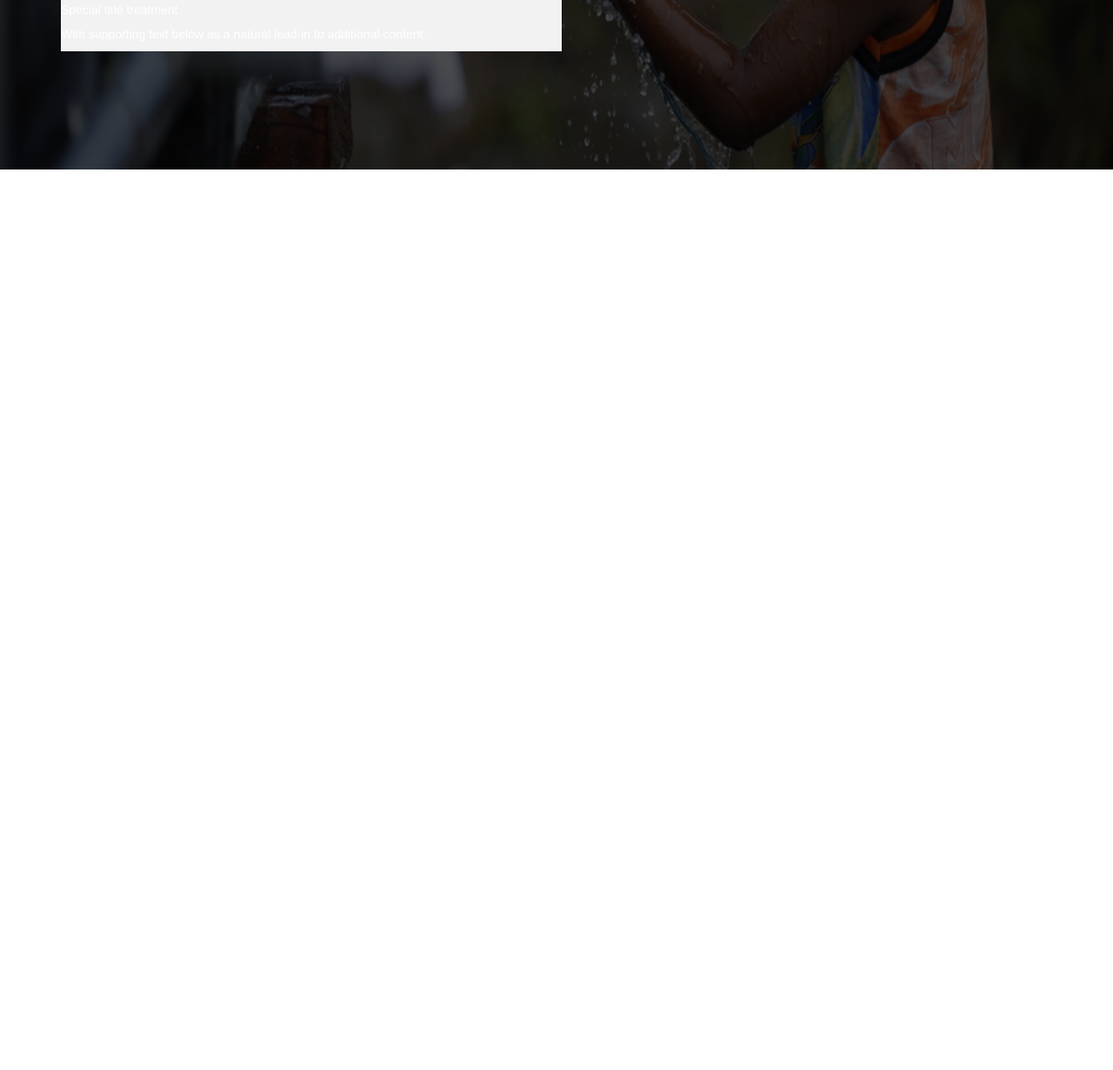
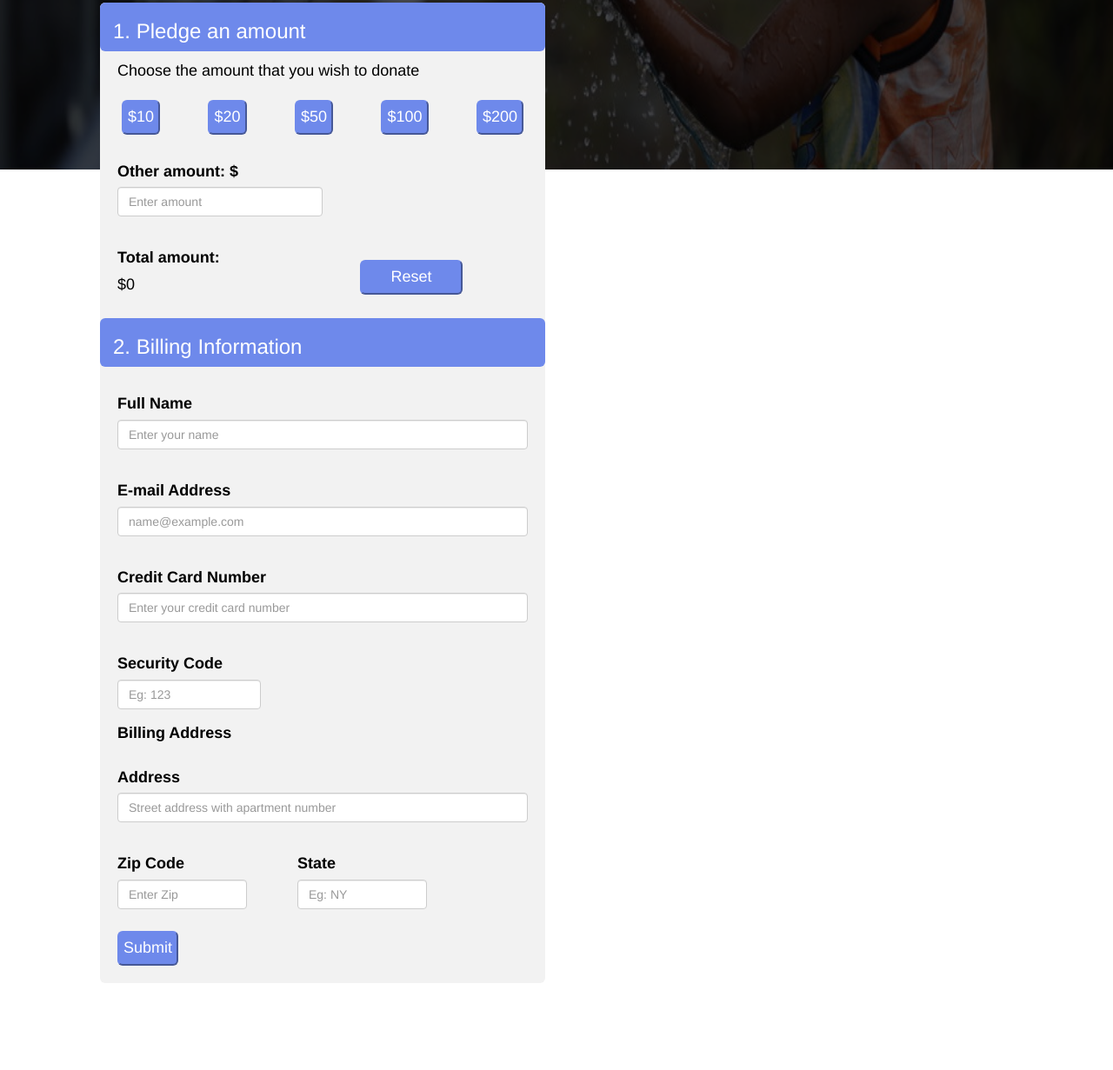
Before and after one commit to josephsayad/purify-water, a plain HTML site: page donate.html in a window 1280 px wide. Shown: the part 605-1836 px from the top of the page at 87% size. Before the commit the page ends 800 px from the top, so only its background shows below. Drawn offline with nearby package versions, Linux system fonts and the light colour scheme.

Commit message:
Added js script for calculating sum and finished up the donate page. Links are left to be added

```diff
--- a/css/donate-style.css
+++ b/css/donate-style.css
@@ -1,11 +1,13 @@
 /* <a> tags require !important in order to override the default methods set up by bootstrap */
 a {
-    color: inherit !important;
+    color: #6E89EB;
+    font-weight: bold;
 }
 
-/*a:hover{
-    text-decoration: none !important; /* removes the underline that appears when hovering
-  }*/
+a:hover {
+    text-decoration: none !important;
+    /* removes the underline that appears when hovering*/
+}
 
 #nav-bar {
     display: flex;
@@ -51,15 +53,15 @@ a {
     border: none;
 }
 
-.carousel-slides{
+.carousel-slides {
     z-index: -111;
-    position:  fixed;
+    position: fixed;
     width: 100%;
     height: 100%;
     filter: brightness(0.3);
 }
 
-#content-wrapper{
+#content-wrapper {
 
     display: flex;
     flex-direction: column;
@@ -68,7 +70,7 @@ a {
 /* all nested under flex-box*/
 #header {
     padding-top: 25px;
-    padding-left: 25px;
+    padding-left: 75px;
     width: 50%;
     z-index: 1;
 }
@@ -83,39 +85,118 @@ a {
     text-align: left;
 }
 
-#paragraph{
-    line-height: 1.5em;
-    margin-left: 45px;
+#paragraph {
+    line-height: 1.6em;
+    margin-left: 95px;
     margin-right: 50%;
-    z-index:1;
+    z-index: 1;
     word-wrap: normal;
     font-size: 18px;
     color: #fff;
     padding: 25px;
 }
 
-#card-wrapper{
+#card-wrapper {
+    border-radius: 6px;
     display: flex;
     flex-direction: column;
     margin-top: 25px;
-    margin-left: 70px;
+    margin-left: 115px;
     margin-right: 70px;
     color: #fff;
     background-color: #f2f2f2;
-    width: 45%;
+    width: 40%;
+
+    margin-bottom: 100px;
 }
 
-#card-head{
+#card-head {
+    border-radius: 6px;
     flex: 1;
     background-color: #6E89EB;
 }
 
-#card-head > h2{
+#card-head>h3 {
     padding-left: 15px;
 }
 
-#card-body{
+.card-body {
     flex: 2;
+    color: #000;
+    padding-top: 10px;
+    padding-left: 20px;
+    padding-right: 20px;
+    font-size: 18px;
+}
+
+#button-amount {
+    padding: 10px 5px;
+    display: flex;
+    color: #fff;
+    justify-content: space-between;
+}
+
+.button-layout {
+    color: #fff;
+    background-color: #6E89EB;
+    border-color: #6E89EB;
+    border-radius: 6px;
+    padding: 5px;
+}
+
+.form-group {
+    padding-top: 20px;
+}
+
+#other-amount {
+    width: 50%;
+    margin-bottom: 10px;
+}
+
+#sum-display-flex {
+    display: flex;
+    justify-content: space-between;
+}
+
+#reset-button {
+    order: 2;
+    height: 50%;
+    width: 25%;
+    margin-top: 35px;
+    margin-right: 75px;
+}
+
+#display-sum {
+    order: 1;
+}
+
+#billing-label {
+
+    border-radius: 6px;
+    flex: 1;
+    background-color: #6E89EB;
+}
+
+#billing-label>h3 {
+    padding-left: 15px;
+}
+
+#security-code {
+    width: 35%;
+}
+
+#address-wrapper {
+    display: flex;
+}
+
+#state,
+#zip-code {
+    width: 72%;
+}
+
+#submit-button {
+    margin-top: 10px;
+    margin-bottom: 20px;
 }
 
 
--- a/donate.html
+++ b/donate.html
@@ -46,18 +46,113 @@
 
     <div id="card-wrapper">
       <div id="card-head">
-        <h2>Featured</h2>
+        <h3>1. Pledge an amount</h3>
       </div>
 
-      <div id="card-body">
-        <h5>Special title treatment</h5>
-        <p>With supporting text below as a natural lead-in to additional content.</p>
+      <div class="card-body">
+        <p>Choose the amount that you wish to donate</p>
+
+        <div id="button-amount">
+
+          <div>
+            <button class="button-layout" id="10-bucks" onClick="getSum(this.id,0)">$10</button>
+          </div>
+
+          <div>
+            <button class="button-layout" id="20-bucks" onClick="getSum(this.id,0)">$20 </button>
+          </div>
+
+          <div>
+            <button class="button-layout" id="50-bucks" onClick="getSum(this.id,0)">$50 </button>
+          </div>
+
+          <div>
+            <button class="button-layout" id="100-bucks" onClick="getSum(this.id,0)">$100</button>
+          </div>
+
+          <div>
+            <button class="button-layout" id="200-bucks" onClick="getSum(this.id,0)">$200</button>
+          </div>
+
+        </div>
+
+        <form>
+          <div class='form-group'>
+            <label for="other-amount">Other amount: $ </label>
+            <input type="number" class="form-control" id="other-amount" placeholder="Enter amount" onkeyup="getSum(this.id,this.value)">
+
+          </div>
+
+          <div id="sum-display-flex">
+
+            <button class="button-layout" type="button" id="reset-button" onClick="getSum(this.id,-1)">Reset</button>
+            <div class="form-group">
+              <label for="final-sum">Total amount:</label>
+              <p id="display-sum">$0</p>
+            </div>
+
+          </div>
+        </form>
       </div>
+
+      <div id="billing-label">
+        <h3>2. Billing Information</h3>
+      </div>
+
+      <div class="card-body">
+        <form>
+          <div class="form-group">
+            <label for="full-name">Full Name</label>
+            <input type="name" class="form-control" id="full-name" required="true" placeholder="Enter your name">
+          </div>
+
+          <div class="form-group">
+            <label for="email-address">E-mail Address</label>
+            <input type="email" class="form-control" id="email-address" required="true" placeholder="name@example.com">
+          </div>
+
+          <div class="form-group">
+            <label for="card-number">Credit Card Number</label>
+            <input class="form-control" id="card-number" required="true" placeholder="Enter your credit card number">
+          </div>
+
+          <div class="form-group">
+            <label for="security-code">Security Code</label>
+            <input type="number" class="form-control" id="security-code" required="true" placeholder="Eg: 123">
+          </div>
+
+          <!--Enter the security code diagram here-->
+
+          <label>Billing Address</label>
+          <div class="form-group">
+            <label for="address">Address</label>
+            <input type="text" class="form-control" id="address" required="true" placeholder="Street address with apartment number"></input>
+          </div>
+
+          <div id="address-wrapper">
+            <div class="form-group">
+              <label for="zip-code">Zip Code</label>
+              <input type="number" class="form-control" id="zip-code" required="true" placeholder="Enter Zip">
+            </div>
+
+            <div class="form-group">
+              <label for="state">State</label>
+              <input type="text" class="form-control" id="state" placeholder="Eg: NY">
+            </div>
+          </div>
+        </form>
+
+        <button id="submit-button" class="button-layout">Submit</button>
+      </div>
+
     </div>
 
   </div>
 
+  </div>
+
   <script src="./scripts/donate-carousel.js" type="text/javascript"></script>
+  <script src="./scripts/sum-calculator.js" type="text/javascript"></script>
 </body>
 
 </html>
--- /dev/null
+++ b/scripts/sum-calculator.js
@@ -0,0 +1,30 @@
+var finalSum = 0;
+const labels = [["10-bucks", 10], ["20-bucks", 20], ["50-bucks", 50], ["100-bucks", 100], ["200-bucks", 200] ];
+var foundLabel = false;
+
+function getSum(clicked_id, num){
+
+    num = num || 0;
+
+    if (num == -1){
+        finalSum = 0;
+        document.getElementById("display-sum").innerHTML = '$'+finalSum;
+        return undefined;
+    }
+    // calculates the sum and stores it in final sum
+    for (let i =0; i < labels.length; i++){
+
+		if (labels[i][0] == clicked_id){
+                finalSum = finalSum + labels[i][1];
+                foundLabel = true;
+        }
+    };
+
+    if (!foundLabel){
+        finalSum = 0;
+        finalSum = finalSum + parseFloat(num);
+    }
+
+    foundLabel = false;
+    document.getElementById("display-sum").innerHTML = '$'+ finalSum;
+}
```
